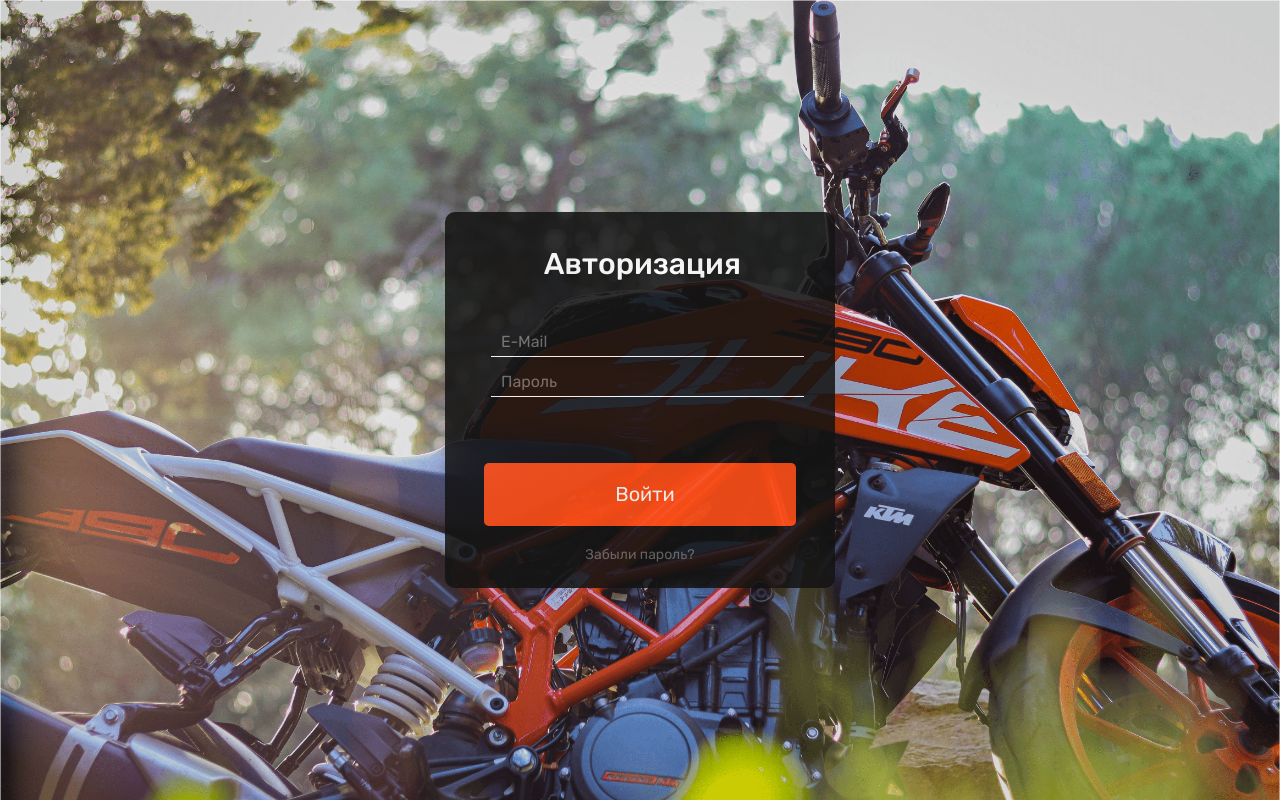
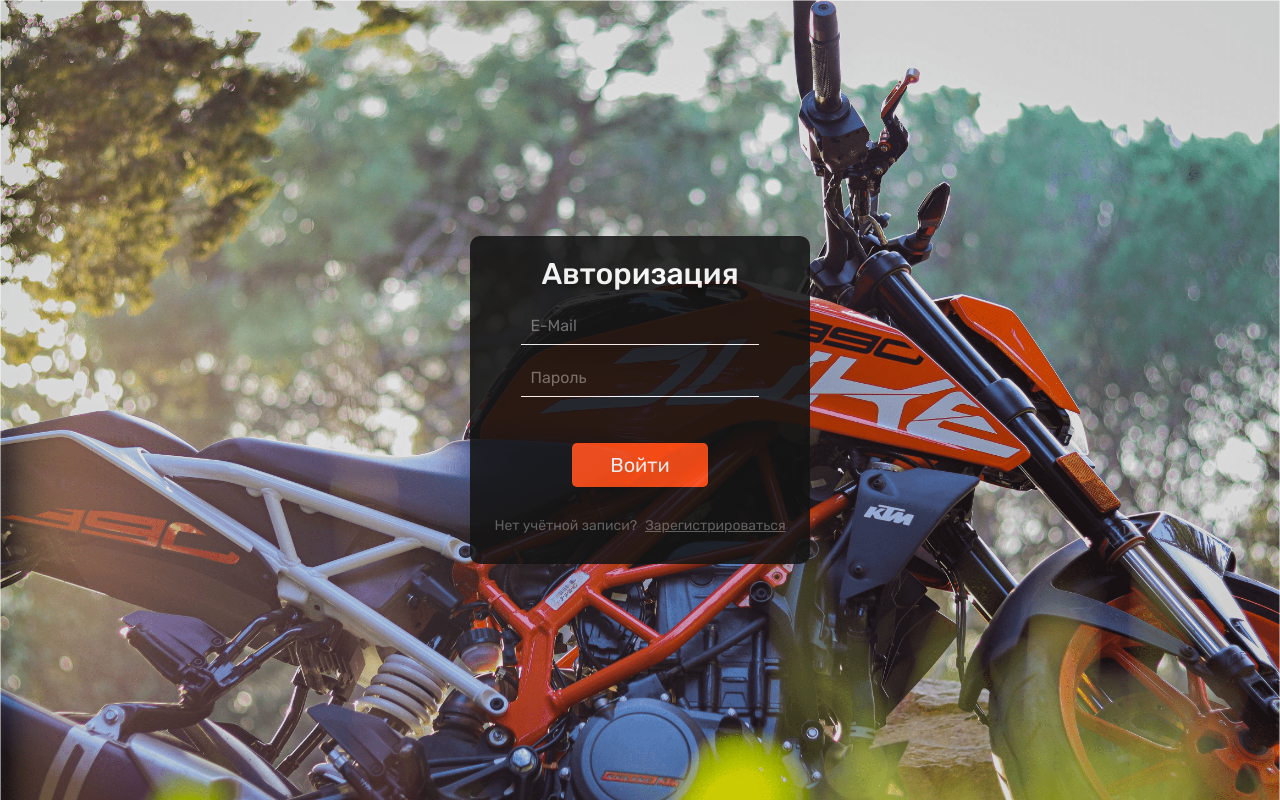
Before and after one commit to Safonovdv91/web_gymkhana_bot_server, a FastAPI app: page /login in a window 1280 px wide. Run offline with FastAPI, Linux system fonts and the light colour scheme; parts of the project's set-up code (start-up, migrations or seed data) failed here and were passed over.

Commit message:
add reg anchor to login page
заменил забыли пароль на ссылку на стр регистрации
поправил стили ввиду новых знаний в css

```diff
--- a/src/frontend/static/css/login.css
+++ b/src/frontend/static/css/login.css
@@ -96,9 +96,7 @@ main {
   align-items: center;
 }
 
-input {
-  width: 80%;
-  padding-left: 10px;
+.form-fields input {
   height: 26.082px;
   flex-shrink: 0;
   color: #FFF;
@@ -108,8 +106,7 @@ input {
   font-weight: 200;
   line-height: normal;
   background-color: rgba(20, 20, 20, 0);
-  margin-left: 46px;
-  margin-bottom: 1px;
+
 }
 input:focus {
   outline: none;
@@ -124,10 +121,10 @@ input:focus {
 }
 
 .main-form {
+  display: flex;
+  flex-direction: column;
+  align-items: center;
   opacity: 0;
-  max-width: 394px;
-  width: 390px;
-  height: 376px;
   flex-shrink: 0;
   border-radius: 10px;
   background: rgba(20, 20, 20, 0.97);
@@ -160,15 +157,12 @@ input:focus {
 @media (max-width: 570px) {
   .main-form {
     width: 67%;
-    height: 320px;
   }
 
 }
 
 .form-title {
-  margin-left: 95px;
-  margin-top: 34px;
-  margin-bottom: 45px;
+  margin-top: 20px;
   color: #FFF;
   text-shadow: 0px 4px 4px rgba(0, 0, 0, 0.25);
   font-family: Rubik;
@@ -176,10 +170,7 @@ input:focus {
   font-style: normal;
   font-weight: 500;
   line-height: normal;
-  width: 201px;
-  height: 37.828px;
   flex-shrink: 0;
-  text-align: right;
 }
 
 @media (max-width: 570px) {
@@ -190,18 +181,29 @@ input:focus {
 
 }
 
+.form-fields {
+  display: flex;
+  flex-direction: column;
+  align-items: center;
+  justify-content: center;
+  width: 100%;
+}
+
+.form-field {
+    padding-top: 20px;
+}
+
 hr {
-  width: 313px;
+  width: 70%;
   height: 1px;
   background: #FFF;
-  margin-left: 46px;
-  margin-bottom: 12px;
+  margin-top: 5px;
+
 }
 
 @media (max-width: 570px) {
   hr {
-    width: 80%;
-    margin: 0px 0px 0px 15px;
+    width: 70%;
   }
 
 }
@@ -218,7 +220,7 @@ hr {
   padding-top: 6px;
   padding-bottom: 7px;
   margin-bottom: 13px;
-  margin-top: 40px;
+  margin-top: 20px;
 }
 
 .button-row {
@@ -228,7 +230,6 @@ hr {
 }
 
 .button {
-  margin: 0px auto;
   display: block;
   font-weight: 350;
   font-size: 20px;
@@ -236,8 +237,8 @@ hr {
   border-radius: 5px;
   background: #FE4E17;
   cursor: pointer;
-  height: 63.017px;
-  justify-content: start;
+  padding: 10px;
+  width: 40%;
 }
 
 .button:hover {
@@ -251,21 +252,38 @@ a.button {
 @media (max-width: 570px) {
   input.button {
     font-size: 16px;
-    width: 65%;
-    height: 40px;
   }
 }
 
-.pasForget {
+.toregform {
+  display: flex;
+  flex-direction: row;
+  justify-content: center;
+  margin: 20px;
+}
+
+.toregform > p, a {
   color: #686868;
-  font-family: Rubik;
   font-size: 14px;
   font-style: normal;
   font-weight: 400;
   line-height: normal;
   padding-left: 2px;
   padding-right: 2px;
-  display: flex;
   justify-content: center;
-  margin-top: 20px;
+  margin: 10px 2px;
 }
+
+.toreg {
+  text-decoration: underline;
+}
+
+@media (max-width: 570px) {
+  .toregform {
+    display: flex;
+    flex-direction: column;
+    justify-content: center;
+    align-items: center;
+  }
+
+}
--- a/src/frontend/templates/login.html
+++ b/src/frontend/templates/login.html
@@ -1,5 +1,6 @@
 <!DOCTYPE html>
 <html lang="ru">
+
 <head>
   <meta charset="UTF-8" />
   <meta name="viewport" content="width=device-width, initial-scale=1.0">
@@ -11,6 +12,7 @@
   <link rel="icon" href="/static/assets/rabbitIco.png">
   <title>Форма авторизации</title>
 </head>
+
 <body>
   <main>
     <form class="main-form" id="main-form" method="post">
@@ -27,11 +29,15 @@
       </div>
       <div id="error" class="error"></div>
       <input type="submit" name="submit" value="Войти" class="button">
-          <div class="pasForget">Забыли пароль?</div>
+      <div class="toregform">
+        <p>Нет учётной записи?</p>
+        <a href="registration" target="_blank" class="toreg">Зарегистрироваться</a>
+      </div>
     </form>
   </main>
   <noscript>Turn on JS</noscript>
   <script src="/static/js/app-const.js"></script>
   <script src="/static/js/login.js"></script>
 </body>
+
 </html>
```
Lines whose indentation alone changed are shown as unchanged.
